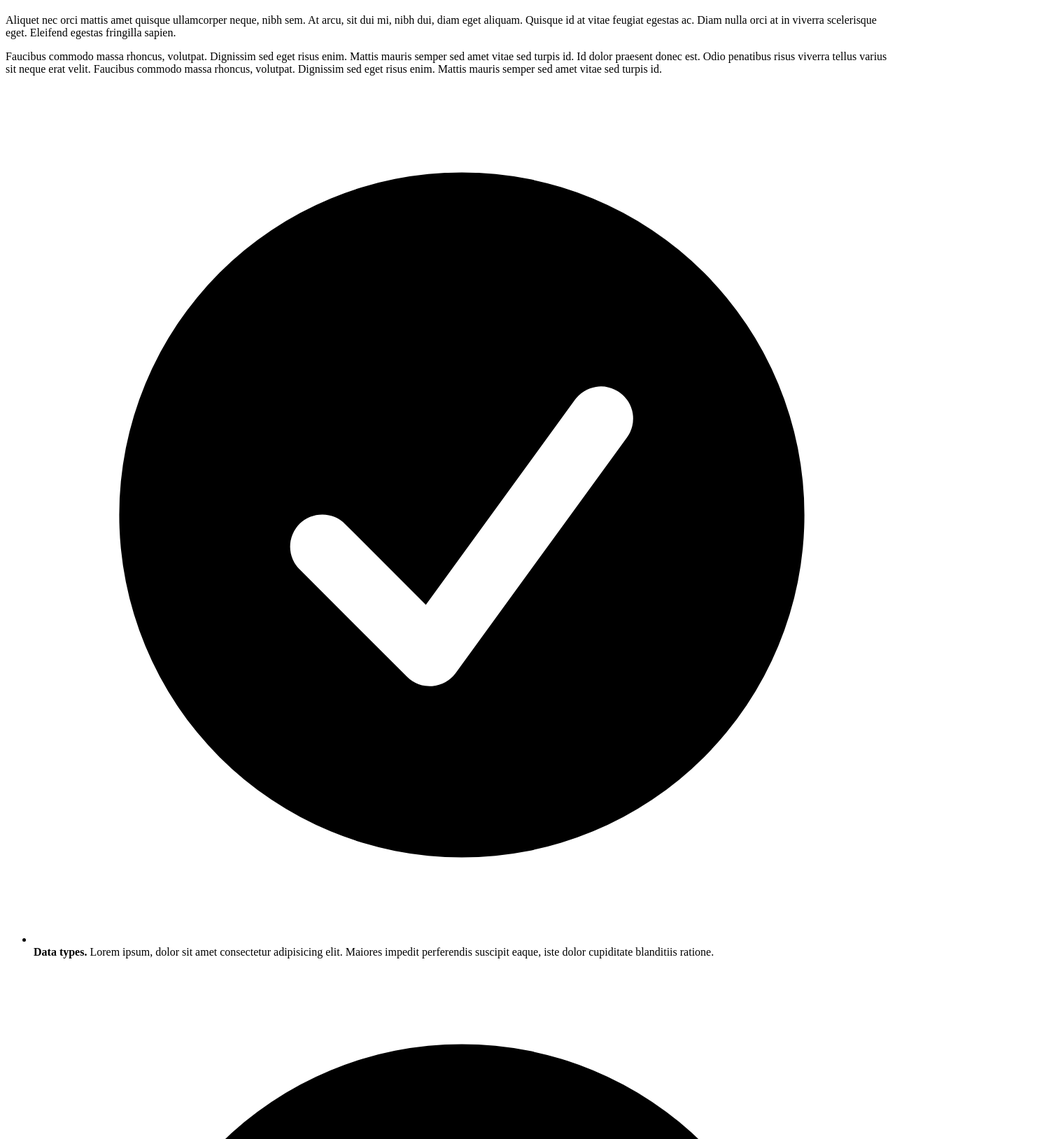
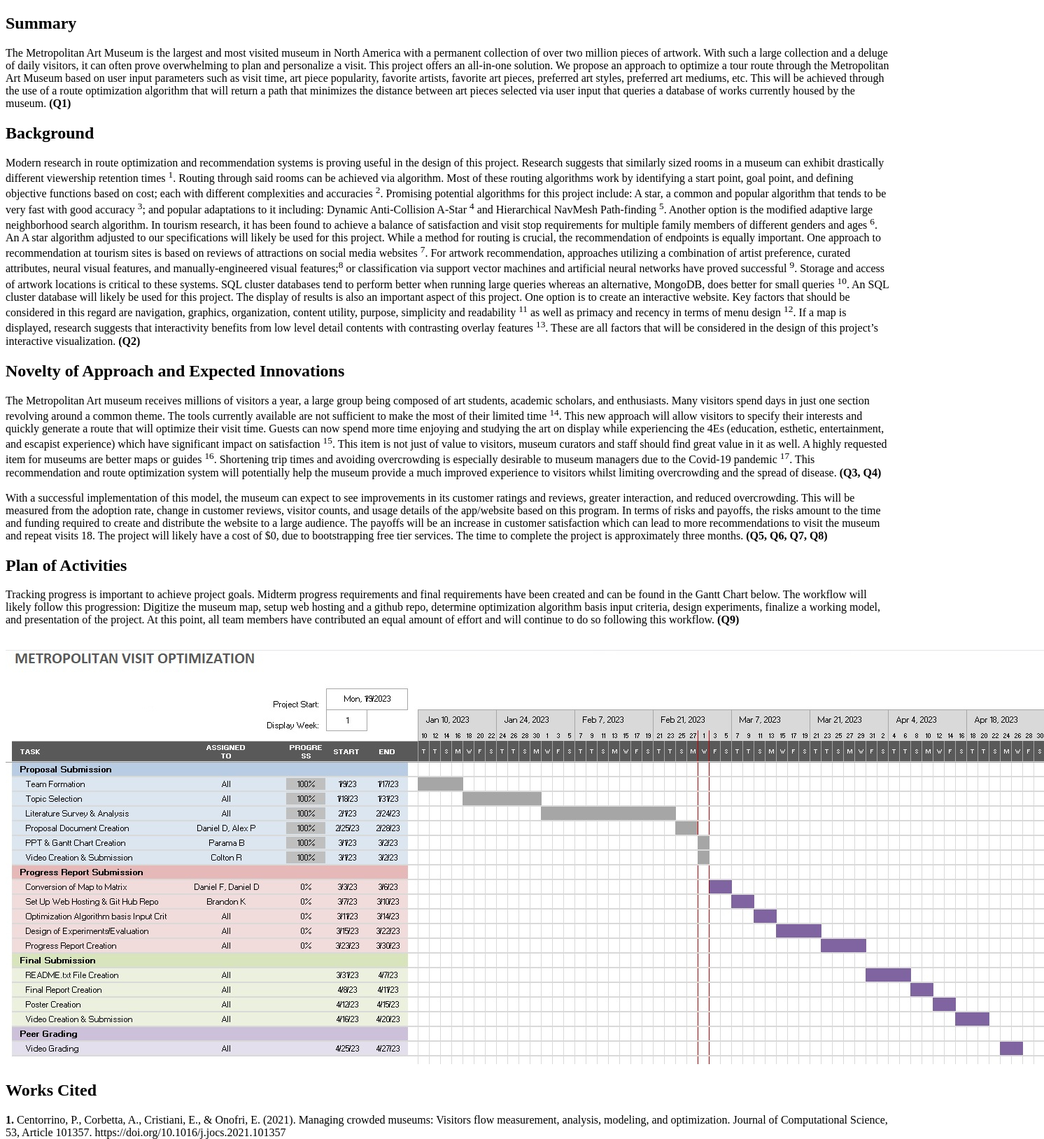
Before and after one commit to bkelley36/ga-tech-dva-group-project, a Next.js app: page /proposal in a window 1280 px wide. Shown: the part 1532-3160 px from the top of the page at 70% size, 1492 px wide, since content can reach past the window. Built offline with nearby package versions, Linux system fonts and the light colour scheme.

Commit message:
feat: add proposal page

```diff
--- a/src/pages/proposal.tsx
+++ b/src/pages/proposal.tsx
@@ -1,10 +1,10 @@
-import {
-  CheckCircleIcon,
-  InformationCircleIcon,
-} from '@heroicons/react/20/solid'
+import { InformationCircleIcon } from '@heroicons/react/20/solid'
+import Image from 'next/image'
 
 import Layout from '@/components/layout/Layout'
 import Seo from '@/components/Seo'
+
+import ganttChartImage from '../../public/images/met-gantt-chart.jpg'
 
 export default function Proposal() {
   return (
@@ -13,147 +13,255 @@
       <div className='bg-white py-32 px-6 lg:px-8'>
         <div className='mx-auto max-w-3xl text-base leading-7 text-gray-700'>
           <p className='text-base font-semibold leading-7 text-rose-600'>
-            Introducing
+            Proposal
           </p>
           <h1 className='mt-2 text-3xl font-bold tracking-tight text-gray-900 sm:text-4xl'>
-            JavaScript for Beginners
+            Tour Recommendation and Optimization at The Metropolitan Art Museum
           </h1>
-          <p className='mt-6 text-xl leading-8'>
-            Aliquet nec orci mattis amet quisque ullamcorper neque, nibh sem. At
-            arcu, sit dui mi, nibh dui, diam eget aliquam. Quisque id at vitae
-            feugiat egestas ac. Diam nulla orci at in viverra scelerisque eget.
-            Eleifend egestas fringilla sapien.
-          </p>
+          <h2 className='mt-16 text-2xl font-bold tracking-tight text-gray-900'>
+            Summary
+          </h2>
           <div className='mt-10 max-w-2xl'>
             <p>
-              Faucibus commodo massa rhoncus, volutpat. Dignissim sed eget risus
-              enim. Mattis mauris semper sed amet vitae sed turpis id. Id dolor
-              praesent donec est. Odio penatibus risus viverra tellus varius sit
-              neque erat velit. Faucibus commodo massa rhoncus, volutpat.
-              Dignissim sed eget risus enim. Mattis mauris semper sed amet vitae
-              sed turpis id.
-            </p>
-            <ul role='list' className='mt-8 max-w-xl space-y-8 text-gray-600'>
-              <li className='flex gap-x-3'>
-                <CheckCircleIcon
-                  className='mt-1 h-5 w-5 flex-none text-rose-600'
-                  aria-hidden='true'
-                />
-                <span>
-                  <strong className='font-semibold text-gray-900'>
-                    Data types.
-                  </strong>{' '}
-                  Lorem ipsum, dolor sit amet consectetur adipisicing elit.
-                  Maiores impedit perferendis suscipit eaque, iste dolor
-                  cupiditate blanditiis ratione.
-                </span>
-              </li>
-              <li className='flex gap-x-3'>
-                <CheckCircleIcon
-                  className='mt-1 h-5 w-5 flex-none text-rose-600'
-                  aria-hidden='true'
-                />
-                <span>
-                  <strong className='font-semibold text-gray-900'>
-                    Loops.
-                  </strong>{' '}
-                  Anim aute id magna aliqua ad ad non deserunt sunt. Qui irure
-                  qui lorem cupidatat commodo.
-                </span>
-              </li>
-              <li className='flex gap-x-3'>
-                <CheckCircleIcon
-                  className='mt-1 h-5 w-5 flex-none text-rose-600'
-                  aria-hidden='true'
-                />
-                <span>
-                  <strong className='font-semibold text-gray-900'>
-                    Events.
-                  </strong>{' '}
-                  Ac tincidunt sapien vehicula erat auctor pellentesque rhoncus.
-                  Et magna sit morbi lobortis.
-                </span>
-              </li>
-            </ul>
-            <p className='mt-8'>
-              Et vitae blandit facilisi magna lacus commodo. Vitae sapien duis
-              odio id et. Id blandit molestie auctor fermentum dignissim. Lacus
-              diam tincidunt ac cursus in vel. Mauris varius vulputate et
-              ultrices hac adipiscing egestas. Iaculis convallis ac tempor et
-              ut. Ac lorem vel integer orci.
+              The Metropolitan Art Museum is the largest and most visited museum
+              in North America with a permanent collection of over two million
+              pieces of artwork. With such a large collection and a deluge of
+              daily visitors, it can often prove overwhelming to plan and
+              personalize a visit. This project offers an all-in-one solution.
+              We propose an approach to optimize a tour route through the
+              Metropolitan Art Museum based on user input parameters such as
+              visit time, art piece popularity, favorite artists, favorite art
+              pieces, preferred art styles, preferred art mediums, etc. This
+              will be achieved through the use of a route optimization algorithm
+              that will return a path that minimizes the distance between art
+              pieces selected via user input that queries a database of works
+              currently housed by the museum. <b>(Q1)</b>
             </p>
             <h2 className='mt-16 text-2xl font-bold tracking-tight text-gray-900'>
-              From beginner to expert in 3 hours
+              Background
             </h2>
             <p className='mt-6'>
-              Id orci tellus laoreet id ac. Dolor, aenean leo, ac etiam
-              consequat in. Convallis arcu ipsum urna nibh. Pharetra, euismod
-              vitae interdum mauris enim, consequat vulputate nibh. Maecenas
-              pellentesque id sed tellus mauris, ultrices mauris. Tincidunt enim
-              cursus ridiculus mi. Pellentesque nam sed nullam sed diam turpis
-              ipsum eu a sed convallis diam.
+              Modern research in route optimization and recommendation systems
+              is proving useful in the design of this project. Research suggests
+              that similarly sized rooms in a museum can exhibit drastically
+              different viewership retention times <sup>1</sup>. Routing through
+              said rooms can be achieved via algorithm. Most of these routing
+              algorithms work by identifying a start point, goal point, and
+              defining objective functions based on cost; each with different
+              complexities and accuracies <sup>2</sup>. Promising potential
+              algorithms for this project include: A star, a common and popular
+              algorithm that tends to be very fast with good accuracy{' '}
+              <sup>3</sup>; and popular adaptations to it including: Dynamic
+              Anti-Collision A-Star <sup>4</sup> and Hierarchical NavMesh
+              Path-finding <sup>5</sup>. Another option is the modified adaptive
+              large neighborhood search algorithm. In tourism research, it has
+              been found to achieve a balance of satisfaction and visit stop
+              requirements for multiple family members of different genders and
+              ages <sup>6</sup>. An A star algorithm adjusted to our
+              specifications will likely be used for this project. While a
+              method for routing is crucial, the recommendation of endpoints is
+              equally important. One approach to recommendation at tourism sites
+              is based on reviews of attractions on social media websites{' '}
+              <sup>7</sup>. For artwork recommendation, approaches utilizing a
+              combination of artist preference, curated attributes, neural
+              visual features, and manually-engineered visual features;
+              <sup>8</sup> or classification via support vector machines and
+              artificial neural networks have proved successful <sup>9</sup>.
+              Storage and access of artwork locations is critical to these
+              systems. SQL cluster databases tend to perform better when running
+              large queries whereas an alternative, MongoDB, does better for
+              small queries <sup>10</sup>. An SQL cluster database will likely
+              be used for this project. The display of results is also an
+              important aspect of this project. One option is to create an
+              interactive website. Key factors that should be considered in this
+              regard are navigation, graphics, organization, content utility,
+              purpose, simplicity and readability <sup>11</sup> as well as
+              primacy and recency in terms of menu design <sup>12</sup>. If a
+              map is displayed, research suggests that interactivity benefits
+              from low level detail contents with contrasting overlay features{' '}
+              <sup>13</sup>. These are all factors that will be considered in
+              the design of this project’s interactive visualization.{' '}
+              <b>(Q2)</b>
             </p>
-            <figure className='mt-10 border-l border-rose-600 pl-9'>
-              <blockquote className='font-semibold text-gray-900'>
-                <p>
-                  “Vel ultricies morbi odio facilisi ultrices accumsan donec
-                  lacus purus. Lectus nibh ullamcorper ac dictum justo in
-                  euismod. Risus aenean ut elit massa. In amet aliquet eget
-                  cras. Sem volutpat enim tristique.”
-                </p>
-              </blockquote>
-              <figcaption className='mt-6 flex gap-x-4'>
-                <img
-                  className='h-6 w-6 flex-none rounded-full bg-gray-50'
-                  src='https://images.unsplash.com/photo-1502685104226-ee32379fefbe?ixlib=rb-1.2.1&ixid=eyJhcHBfaWQiOjEyMDd9&auto=format&fit=facearea&facepad=2&w=256&h=256&q=80'
-                  alt=''
-                />
-                <div className='text-sm leading-6'>
-                  <strong className='font-semibold text-gray-900'>
-                    Maria Hill
-                  </strong>{' '}
-                  – Marketing Manager
-                </div>
-              </figcaption>
-            </figure>
-            <p className='mt-10'>
-              Faucibus commodo massa rhoncus, volutpat. Dignissim sed eget risus
-              enim. Mattis mauris semper sed amet vitae sed turpis id. Id dolor
-              praesent donec est. Odio penatibus risus viverra tellus varius sit
-              neque erat velit.
+            <h2 className='mt-16 text-2xl font-bold tracking-tight text-gray-900'>
+              Novelty of Approach and Expected Innovations
+            </h2>
+            <p className='mt-6'>
+              The Metropolitan Art museum receives millions of visitors a year,
+              a large group being composed of art students, academic scholars,
+              and enthusiasts. Many visitors spend days in just one section
+              revolving around a common theme. The tools currently available are
+              not sufficient to make the most of their limited time{' '}
+              <sup>14</sup>. This new approach will allow visitors to specify
+              their interests and quickly generate a route that will optimize
+              their visit time. Guests can now spend more time enjoying and
+              studying the art on display while experiencing the 4Es (education,
+              esthetic, entertainment, and escapist experience) which have
+              significant impact on satisfaction <sup>15</sup>. This item is not
+              just of value to visitors, museum curators and staff should find
+              great value in it as well. A highly requested item for museums are
+              better maps or guides <sup>16</sup>. Shortening trip times and
+              avoiding overcrowding is especially desirable to museum managers
+              due to the Covid-19 pandemic <sup>17</sup>. This recommendation
+              and route optimization system will potentially help the museum
+              provide a much improved experience to visitors whilst limiting
+              overcrowding and the spread of disease. <b>(Q3, Q4)</b>
+              <br />
+              <br />
+              With a successful implementation of this model, the museum can
+              expect to see improvements in its customer ratings and reviews,
+              greater interaction, and reduced overcrowding. This will be
+              measured from the adoption rate, change in customer reviews,
+              visitor counts, and usage details of the app/website based on this
+              program. In terms of risks and payoffs, the risks amount to the
+              time and funding required to create and distribute the website to
+              a large audience. The payoffs will be an increase in customer
+              satisfaction which can lead to more recommendations to visit the
+              museum and repeat visits 18. The project will likely have a cost
+              of $0, due to bootstrapping free tier services. The time to
+              complete the project is approximately three months.{' '}
+              <b>(Q5, Q6, Q7, Q8)</b>
             </p>
+            <h2 className='mt-16 text-2xl font-bold tracking-tight text-gray-900'>
+              Plan of Activities
+            </h2>
+            <p className='mt-6'>
+              Tracking progress is important to achieve project goals. Midterm
+              progress requirements and final requirements have been created and
+              can be found in the Gantt Chart below. The workflow will likely
+              follow this progression: Digitize the museum map, setup web
+              hosting and a github repo, determine optimization algorithm basis
+              input criteria, design experiments, finalize a working model, and
+              presentation of the project. At this point, all team members have
+              contributed an equal amount of effort and will continue to do so
+              following this workflow. <b>(Q9)</b>
+            </p>
+            <br />
+            <Image
+              className=''
+              src={ganttChartImage}
+              width={1484}
+              height={592}
+              alt='Gantt Chart'
+            />
           </div>
-          <figure className='mt-16'>
-            <img
-              className='aspect-video rounded-xl bg-gray-50 object-cover'
-              src='https://images.unsplash.com/photo-1500648767791-00dcc994a43e?ixlib=rb-1.2.1&auto=format&fit=facearea&w=1310&h=873&q=80&facepad=3'
-              alt=''
-            />
-            <figcaption className='mt-4 flex gap-x-2 text-sm leading-6 text-gray-500'>
-              <InformationCircleIcon
-                className='mt-0.5 h-5 w-5 flex-none text-gray-300'
-                aria-hidden='true'
-              />
-              Faucibus commodo massa rhoncus, volutpat.
-            </figcaption>
-          </figure>
           <div className='mt-16 max-w-2xl'>
             <h2 className='text-2xl font-bold tracking-tight text-gray-900'>
-              Everything you need to get up and running
+              Works Cited
             </h2>
             <p className='mt-6'>
-              Purus morbi dignissim senectus mattis adipiscing. Amet, massa quam
-              varius orci dapibus volutpat cras. In amet eu ridiculus leo
-              sodales cursus tristique. Tincidunt sed tempus ut viverra
-              ridiculus non molestie. Gravida quis fringilla amet eget dui
-              tempor dignissim. Facilisis auctor venenatis varius nunc, congue
-              erat ac. Cras fermentum convallis quam.
-            </p>
-            <p className='mt-8'>
-              Faucibus commodo massa rhoncus, volutpat. Dignissim sed eget risus
-              enim. Mattis mauris semper sed amet vitae sed turpis id. Id dolor
-              praesent donec est. Odio penatibus risus viverra tellus varius sit
-              neque erat velit.
+              <b>1.</b> Centorrino, P., Corbetta, A., Cristiani, E., & Onofri,
+              E. (2021). Managing crowded museums: Visitors flow measurement,
+              analysis, modeling, and optimization. Journal of Computational
+              Science, 53, Article 101357.
+              https://doi.org/10.1016/j.jocs.2021.101357
+              <br />
+              <br />
+              <b>2.</b> Rowe, N. C., & Alexander, R. S. (2000). Finding
+              optimal-path maps for path planning across weighted regions.
+              International Journal of Robotics Research, 19(2), 83-95.
+              https://doi.org/10.1177/02783640022066761
+              <br />
+              <br />
+              <b>3.</b> Foead, D., Ghifari, A., Kusuma, M. B., Hanafiah, N., &
+              Gunawan, E. (2020, Nov 19-20). A Systematic Literature Review of
+              A* Pathfinding.Procedia Computer Science [5th international
+              conference on computer science and computational intelligence
+              2020]. 5th International Conference on Computer Science and
+              Computational Intelligence (ICCSCI), Electr Network.
+              <br />
+              <br />
+              <b>4.</b> He, Z. B., Liu, C. G., Chu, X. M., Negenborn, R. R., &
+              Wu, Q. (2022). Dynamic anti-collision A-star algorithm for
+              multi-ship encounter situations. Applied Ocean Research, 118,
+              Article 102995. https://doi.org/10.1016/j.apor.2021.102995
+              <br />
+              <br />
+              <b>5.</b>Pelechano, N., & Fuentes, C. (2016). Hierarchical
+              path-finding for Navigation Meshes (HNA*). Computers &
+              Graphics-Uk, 59, 68-78. https://doi.org/10.1016/j.cag.2016.05.023
+              <br />
+              <br />
+              <b>6.</b>Khamsing, N., Chindaprasert, K., Pitakaso, R., Sirirak,
+              W., & Theeraviriya, C. (2021). Modified ALNS Algorithm for a
+              Processing Application of Family Tourist Route Planning: A Case
+              Study of Buriram in Thailand. Computation, 9(2), Article 23.
+              https://doi.org/10.3390/computation9020023
+              <br />
+              <br />
+              <b>7.</b>Abbasi-Moud, Z., Vahdat-Nejad, H., & Sadri, J. (2021).
+              Tourism recommendation system based on semantic clustering and
+              sentiment analysis. Expert Systems with Applications, 167, Article
+              114324. https://doi.org/10.1016/j.eswa.2020.114324
+              <br />
+              <br />
+              <b>8.</b>Messina, P., Dominguez, V., Parra, D., Trattner, C., &
+              Soto, A. (2019). Content-based artwork recommendation: integrating
+              painting metadata with neural and manually-engineered visual
+              features. User Modeling and User-Adapted Interaction, 29(2),
+              251-290. https://doi.org/10.1007/s11257-018-9206-9
+              <br />
+              <br />
+              <b>9.</b> Xu, F., Wu, T., Huang, S. L., Han, K. T., Lin, W. W.,
+              Wu, S. Z., . . . Samuel, R. D. J. (2021). Extensive Classification
+              of Visual Art Paintings for Enhancing Education System using
+              Hybrid SVM-ANN with Sparse Metric Learning based on Kernel
+              Regression. International Journal of Interactive Multimedia and
+              Artificial Intelligence, 7(2), 224-231.
+              https://doi.org/10.9781/ijimai.2021.10.001
+              <br />
+              <br />
+              <b>10.</b> Wang, S. C., Pandis, I., Wu, C., He, S. J., Johnson,
+              D., Emam, I., . . . Guo, Y. K. (2014). High dimensional biological
+              data retrieval optimization with NoSQL technology. Bmc Genomics,
+              15, Article S3. https://doi.org/10.1186/1471-2164-15-s8-s3
+              <br />
+              <br />
+              <b>11.</b> Garett, R., Chiu, J., Zhang, L., & Young, S. D. (2016).
+              A Literature Review: Website Design and User Engagement. Online
+              Journal of Communication and Media Technologies, 6(3), 1-14.
+              <br />
+              <br />
+              <b>12.</b> DeWitt, A. J. (2010). Examining the Order Effect of
+              Website Navigation Menus With Eye Tracking. Journal of Usability
+              Studies, 6(1), 39-47.
+              <br />
+              <br />
+              <b>13.</b>Bartling, M., Robinson, A. C., Resch, B., Eitzinger, A.,
+              & Atzmanstorfer, K. (2021). The role of user context in the design
+              of mobile map applications. Cartography and Geographic Information
+              Science, 48(5), 432-448.
+              https://doi.org/10.1080/15230406.2021.1933595
+              <br />
+              <br />
+              <b>14.</b>Yan, L. (2022). Improved on-demand travel route planning
+              model with interest fields. Computational Intelligence and
+              Neuroscience, 2022, 1–12. https://doi.org/10.1155/2022/6442441
+              <br />
+              <br />
+              <b>15.</b>Quadri-Felitti, D. L., & Fiore, A. M. (2013).
+              Destination loyalty: Effects of wine tourists’ experiences,
+              memories, and satisfaction on intentions. Tourism and Hospitality
+              Research, 13(1), 47-62.
+              <br />
+              <br />
+              <b>16.</b>Giacomo Del Chiappa, Maria Gabriela Ladu, Marta Meleddu
+              & Manuela Pulina (2013) Investigating the degree of visitors'
+              satisfaction at a museum, Anatolia, 24:1, 52-62, DOI:
+              10.1080/13032917.2012.762317
+              <br />
+              <br />
+              <b>17.</b>Pacurar, C. M., Albu, R. G., & Pacurar, V. D. (2021).
+              Tourist Route Optimization in the Context of Covid-19 Pandemic.
+              Sustainability, 13(10), Article 5492.
+              https://doi.org/10.3390/su13105492
+              <br />
+              <br />
+              <b>18.</b> Daskalaki, V.V., Voutsa, M.C., Boutsouki, C. &
+              Hatzithomas, L (2020). Service quality, visitor satisfaction and
+              future behavior in the museum sector. Journal of Tourism, Heritage
+              & Services Marketing, ISSN 2529-1947, Vol. 6, No. 1, pp. 3-8.
+              http://dx.doi.org/10.5281/zenodo.3603167
             </p>
           </div>
         </div>
```
Also changed, not shown: public/images/met-gantt-chart.jpg (added).
